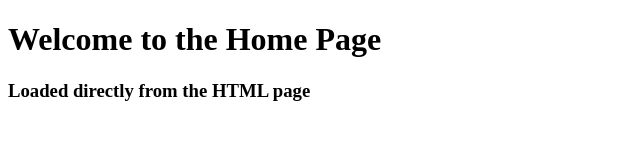
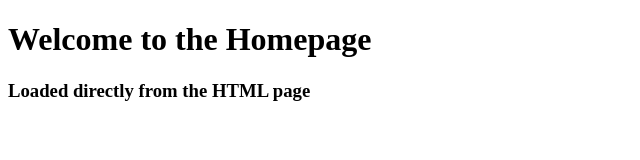
Before and after one commit to Abdulroshiid/Backend-Tutorial, a website: page 02-express-tutorial/index.html in a window 1280 px wide. Shown: the full height of the page, 0-640 px from the left. Drawn offline with Linux system fonts and the light colour scheme.

```diff
--- a/02-express-tutorial/index.html
+++ b/02-express-tutorial/index.html
@@ -6,7 +6,7 @@
     <title>Home Page</title>
   </head>
   <body>
-    <h1>Welcome to the Home Page</h1>
+    <h1>Welcome to the Homepage</h1>
     <h3>Loaded directly from the HTML page</h3>
   </body>
 </html>
```
